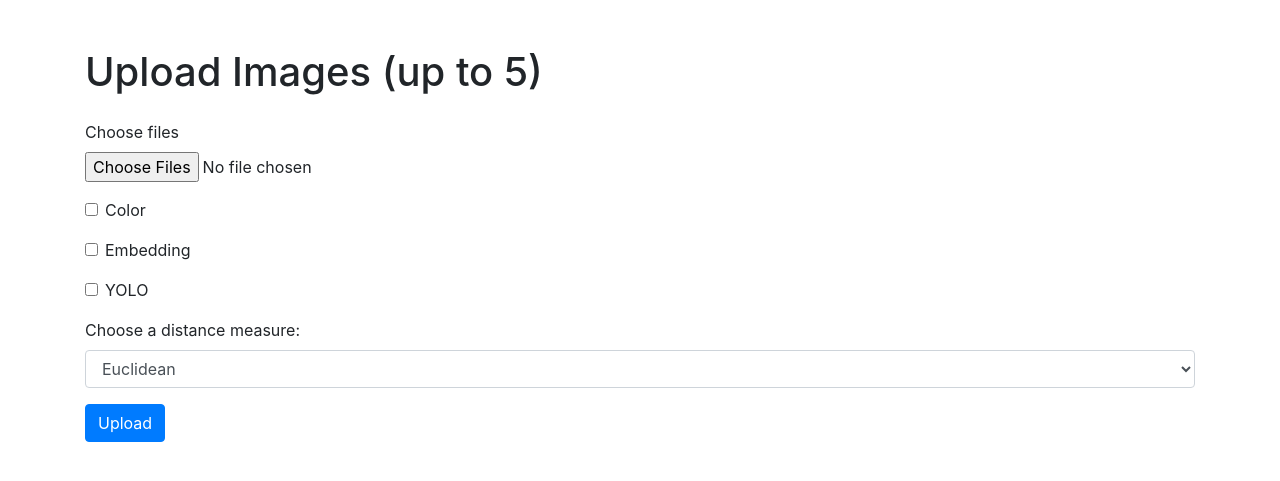
After one commit to AlhaririAnas/Image-recommender, a Flask app: template app/templates/upload.html in a window 1280 px wide. The commit adds this page. Shown: the top 481 px of the page. Run offline with Flask 3, Linux system fonts and the light colour scheme; the template is opened without the code that fills it, so the values that code supplies are empty; some libraries are stand-ins or nearby versions.

Commit message:
added style

```diff
--- a/app/app.py
+++ b/app/app.py
@@ -2,6 +2,7 @@ from flask import Flask, render_template, request, redirect, url_for, send_from_
 from werkzeug.utils import secure_filename
 import sqlite3
 import os
+import shutil
 from resources.similarity import get_most_similar
 import urllib.parse
 
@@ -14,13 +15,22 @@ app.config["UPLOAD_FOLDER"] = UPLOAD_FOLDER
 if not os.path.exists(UPLOAD_FOLDER):
     os.makedirs(UPLOAD_FOLDER)
 
-def process_images(image_paths, args, similarity_measures):
+
+def process_images(image_paths, args, similarity_measures, distance_measure):
     conn = sqlite3.connect("image_metadata.db")
     color_based = []
     embedding_based = []
     yolo_based = []
 
-    color_most_similar, embedding_most_similar, yolo_most_similar = get_most_similar(image_paths, args, similarity_measures)
+    color_most_similar, embedding_most_similar, yolo_most_similar = get_most_similar(
+        image_paths,
+        args,
+        similarity_measures,
+        distance_measure,
+        app.config["SIMILARITIES"],
+        app.config["COLOR_CLUSTER"],
+        app.config["EMBEDDING_CLUSTER"],
+    )
 
     for id in color_most_similar:
         query = f"SELECT filename FROM metadata WHERE id = {id}"
@@ -34,8 +44,15 @@ def process_images(image_paths, args, similarity_measures):
         query = f"SELECT filename FROM metadata WHERE id = {id}"
         yolo_based.append(os.path.join(args.path, conn.execute(query).fetchall()[0][0]))
 
+    for path in color_based + embedding_based + yolo_based:
+        try:
+            shutil.copyfile(path, os.path.join(app.config["UPLOAD_FOLDER"], os.path.basename(path)))
+        except FileNotFoundError:
+            continue
+
     conn.close()
     return color_based, embedding_based, yolo_based
+
 
 @app.route("/", methods=["GET", "POST"])
 def upload_file():
@@ -55,42 +72,41 @@ def upload_file():
                 filenames.append(filename)  # Store the filename for URL generation
                 full_paths.append(file_path)  # Store the full path for processing
         similarity_measures = request.form.getlist("similarity_measure")
+        distance_measure = request.form.get("distance_measure")
         encoded_filenames = urllib.parse.quote(",".join(filenames))
         encoded_full_paths = urllib.parse.quote(",".join(full_paths))
         encoded_measures = urllib.parse.quote(",".join(similarity_measures))
-        return redirect(url_for("uploaded_files", filenames=encoded_filenames, full_paths=encoded_full_paths, similarity_measures=encoded_measures))
-    return """
-    <!doctype html>
-    <title>Upload Images</title>
-    <h1>Upload Images (up to 5)</h1>
-    <form method=post enctype=multipart/form-data>
-      <input type=file name=file multiple>
-      <label><input type="checkbox" name="similarity_measure" value="color"> Color</label>
-      <label><input type="checkbox" name="similarity_measure" value="embedding"> Embedding</label>
-      <label><input type="checkbox" name="similarity_measure" value="yolo"> YOLO</label>
-      <input type=submit value=Upload>
-    </form>
-    """
+        return redirect(
+            url_for(
+                "uploaded_files",
+                filenames=encoded_filenames,
+                full_paths=encoded_full_paths,
+                similarity_measures=encoded_measures,
+                distance_measure=distance_measure,
+            )
+        )
+    return render_template("upload.html")
 
-@app.route("/uploads/<path:filenames>/<path:full_paths>/<similarity_measures>")
-def uploaded_files(filenames, full_paths, similarity_measures):
+
+@app.route("/uploads/<path:filenames>/<path:full_paths>/<similarity_measures>/<distance_measure>")
+def uploaded_files(filenames, full_paths, similarity_measures, distance_measure):
     filenames = urllib.parse.unquote(filenames).split(",")
     full_paths = urllib.parse.unquote(full_paths).split(",")
     similarity_measures = urllib.parse.unquote(similarity_measures).split(",")
+    distance_measure = urllib.parse.unquote(distance_measure)
     args = app.config.get("ARGS", {"path": UPLOAD_FOLDER})  # Use UPLOAD_FOLDER as default path
 
-    color_based, embedding_based, yolo_based = process_images(full_paths, args, similarity_measures)
+    color_based, embedding_based, yolo_based = process_images(full_paths, args, similarity_measures, distance_measure)
 
     results = {
         "uploaded_images": filenames,
         "color_based": color_based,
         "embedding_based": embedding_based,
-        "yolo_based": yolo_based
+        "yolo_based": yolo_based,
     }
 
-    print("Results:", results)  # Debugging statement to print results
+    return render_template("display_images.html", results=results)
 
-    return render_template("display_images.html", results=results)
 
 @app.route("/uploads/<path:filename>")
 def uploaded_file_static(filename):
@@ -100,10 +116,12 @@ def uploaded_file_static(filename):
         print(f"Error serving file: {filename}. Error: {e}")
         abort(404)
 
+
 # Custom Jinja2 filter to get the basename
-@app.template_filter('basename')
+@app.template_filter("basename")
 def basename_filter(path):
     return os.path.basename(path)
 
+
 if __name__ == "__main__":
     app.run(debug=True)
--- /dev/null
+++ b/app/templates/layout.html
@@ -0,0 +1,25 @@
+<!-- templates/layout.html -->
+<!doctype html>
+<html lang="en">
+<head>
+    <meta charset="UTF-8">
+    <meta name="viewport" content="width=device-width, initial-scale=1.0">
+    <title>{% block title %}Image Upload and Similarity{% endblock %}</title>
+    <link rel="stylesheet" href="https://stackpath.bootstrapcdn.com/bootstrap/4.5.2/css/bootstrap.min.css">
+    <style>
+        img {
+            max-width: 200px;
+            max-height: 200px;
+            margin: 0px;
+        }
+    </style>
+</head>
+<body>
+    <div class="container mt-5">
+        {% block content %}{% endblock %}
+    </div>
+    <script src="https://code.jquery.com/jquery-3.5.1.slim.min.js"></script>
+    <script src="https://cdn.jsdelivr.net/npm/@popperjs/core@2.5.4/dist/umd/popper.min.js"></script>
+    <script src="https://stackpath.bootstrapcdn.com/bootstrap/4.5.2/js/bootstrap.min.js"></script>
+</body>
+</html>
--- /dev/null
+++ b/app/templates/upload.html
@@ -0,0 +1,33 @@
+<!-- templates/upload.html -->
+{% extends "layout.html" %}
+{% block title %}Upload Images{% endblock %}
+{% block content %}
+<h1 class="mb-4">Upload Images (up to 5)</h1>
+<form method="post" enctype="multipart/form-data">
+    <div class="form-group">
+        <label for="file">Choose files</label>
+        <input type="file" class="form-control-file" name="file" id="file" multiple>
+    </div>
+    <div class="form-group form-check">
+        <input type="checkbox" class="form-check-input" name="similarity_measure" value="color" id="color">
+        <label class="form-check-label" for="color">Color</label>
+    </div>
+    <div class="form-group form-check">
+        <input type="checkbox" class="form-check-input" name="similarity_measure" value="embedding" id="embedding">
+        <label class="form-check-label" for="embedding">Embedding</label>
+    </div>
+    <div class="form-group form-check">
+        <input type="checkbox" class="form-check-input" name="similarity_measure" value="yolo" id="yolo">
+        <label class="form-check-label" for="yolo">YOLO</label>
+    </div>
+    <div class="form-group">
+        <label for="distance_measure">Choose a distance measure:</label>
+        <select class="form-control" name="distance_measure" id="distance_measure">
+            <option value="euclidean">Euclidean</option>
+            <option value="manhattan">Manhattan</option>
+            <option value="cosine">Cosine</option>
+        </select>
+    </div>
+    <button type="submit" class="btn btn-primary">Upload</button>
+</form>
+{% endblock %}
```
Also changed, not shown: app/templates/display_images.html (+25 -21 lines).
